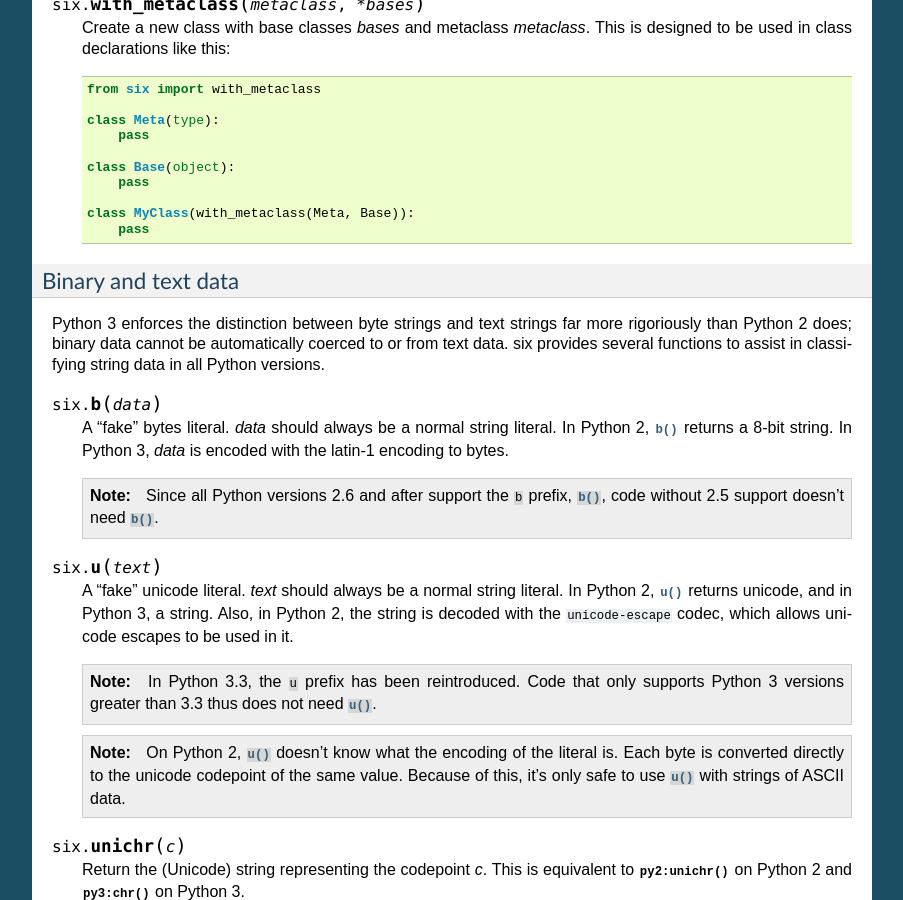
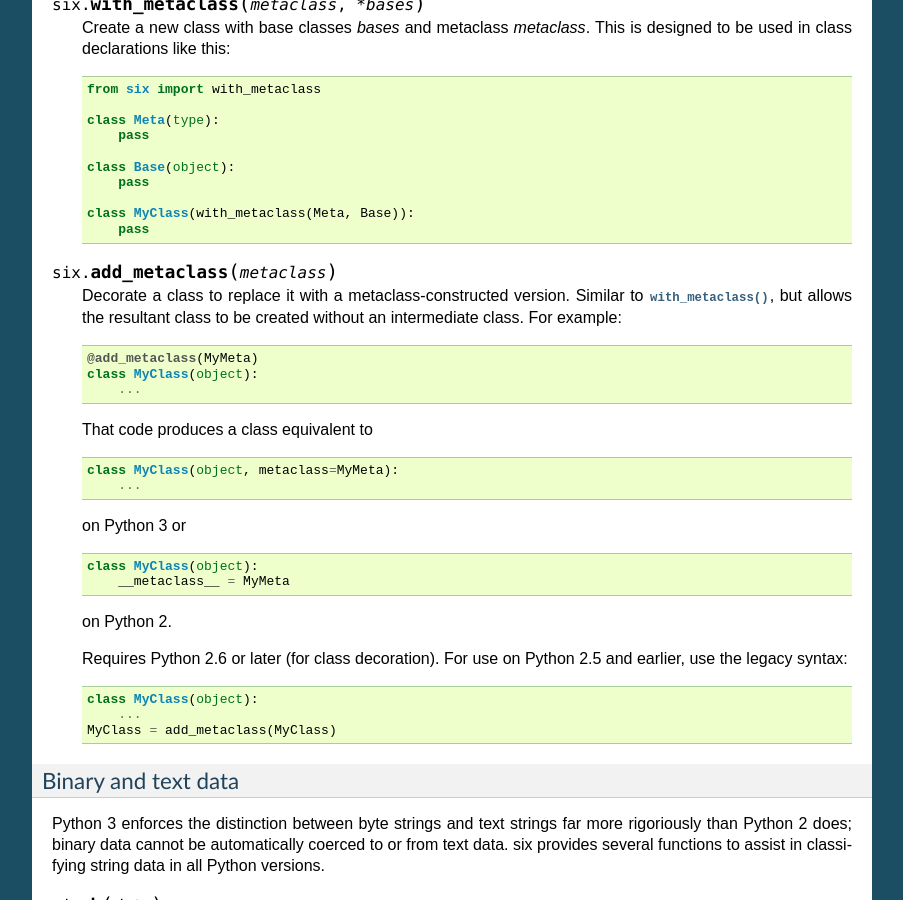
Before and after one commit to benjaminp/six, a Sphinx documentation site: the page built from documentation/index.rst, in a window 1280 px wide and 900 px high, scrolled down 3446 px. Shown: the whole window, without its empty margins (198-1101 px from the left). Built offline with Sphinx 7.4.7, drawn with Linux system fonts in a browser that asks for light colours.

```diff
--- a/documentation/index.rst
+++ b/documentation/index.rst
@@ -280,6 +280,36 @@ Python 2 and 3.
           pass
 
 
+.. function:: add_metaclass(metaclass)
+
+   Decorate a class to replace it with a metaclass-constructed version.
+   Similar to :func:`with_metaclass`, but allows the resultant class to be
+   created without an intermediate class. For example::
+
+       @add_metaclass(MyMeta)
+       class MyClass(object):
+           ...
+
+   That code produces a class equivalent to ::
+
+       class MyClass(object, metaclass=MyMeta):
+           ...
+
+   on Python 3 or ::
+
+       class MyClass(object):
+           __metaclass__ = MyMeta
+
+   on Python 2.
+
+   Requires Python 2.6 or later (for class decoration). For use on Python
+   2.5 and earlier, use the legacy syntax::
+
+       class MyClass(object):
+           ...
+       MyClass = add_metaclass(MyClass)
+
+
 Binary and text data
 >>>>>>>>>>>>>>>>>>>>
 
```
